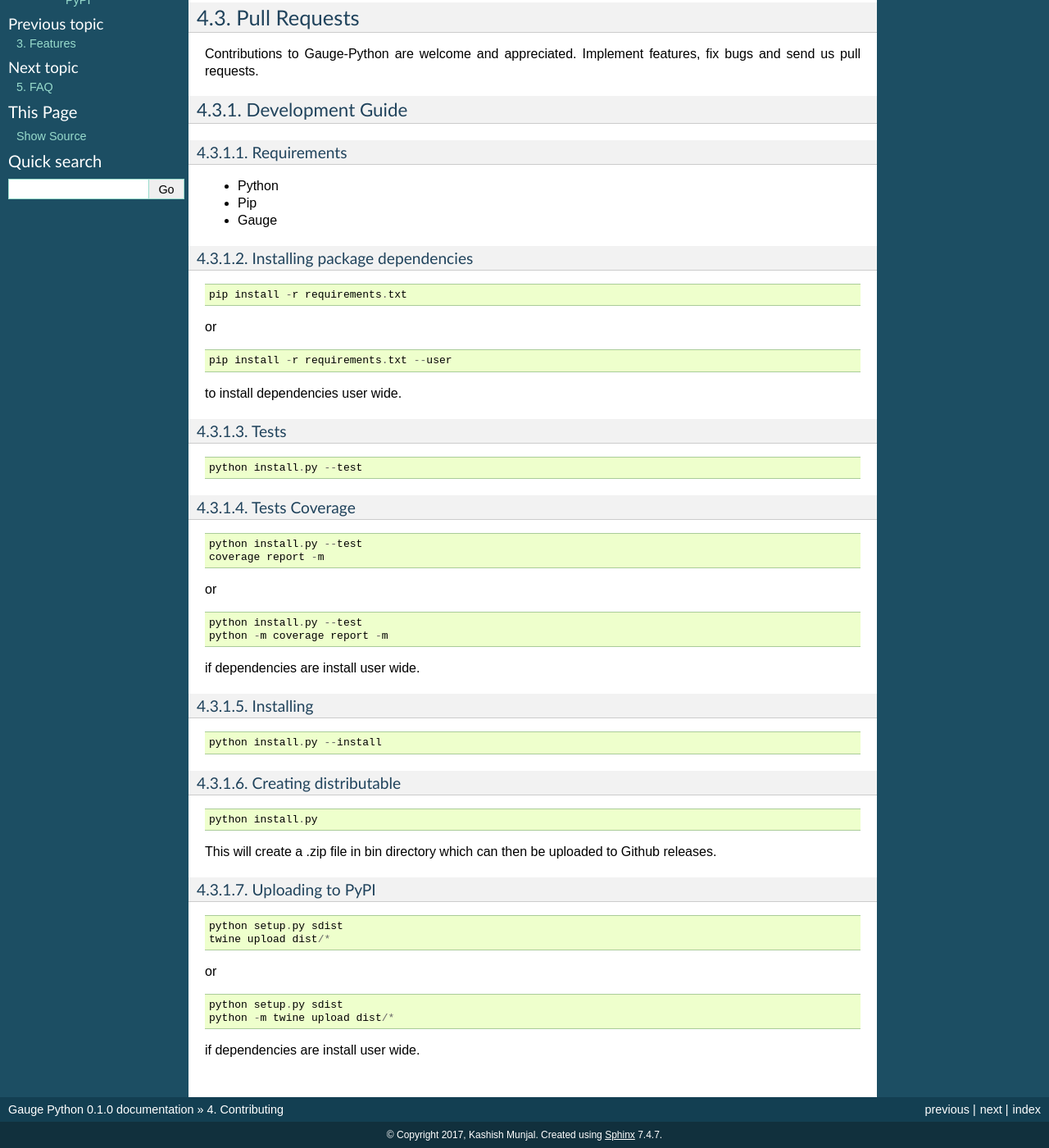
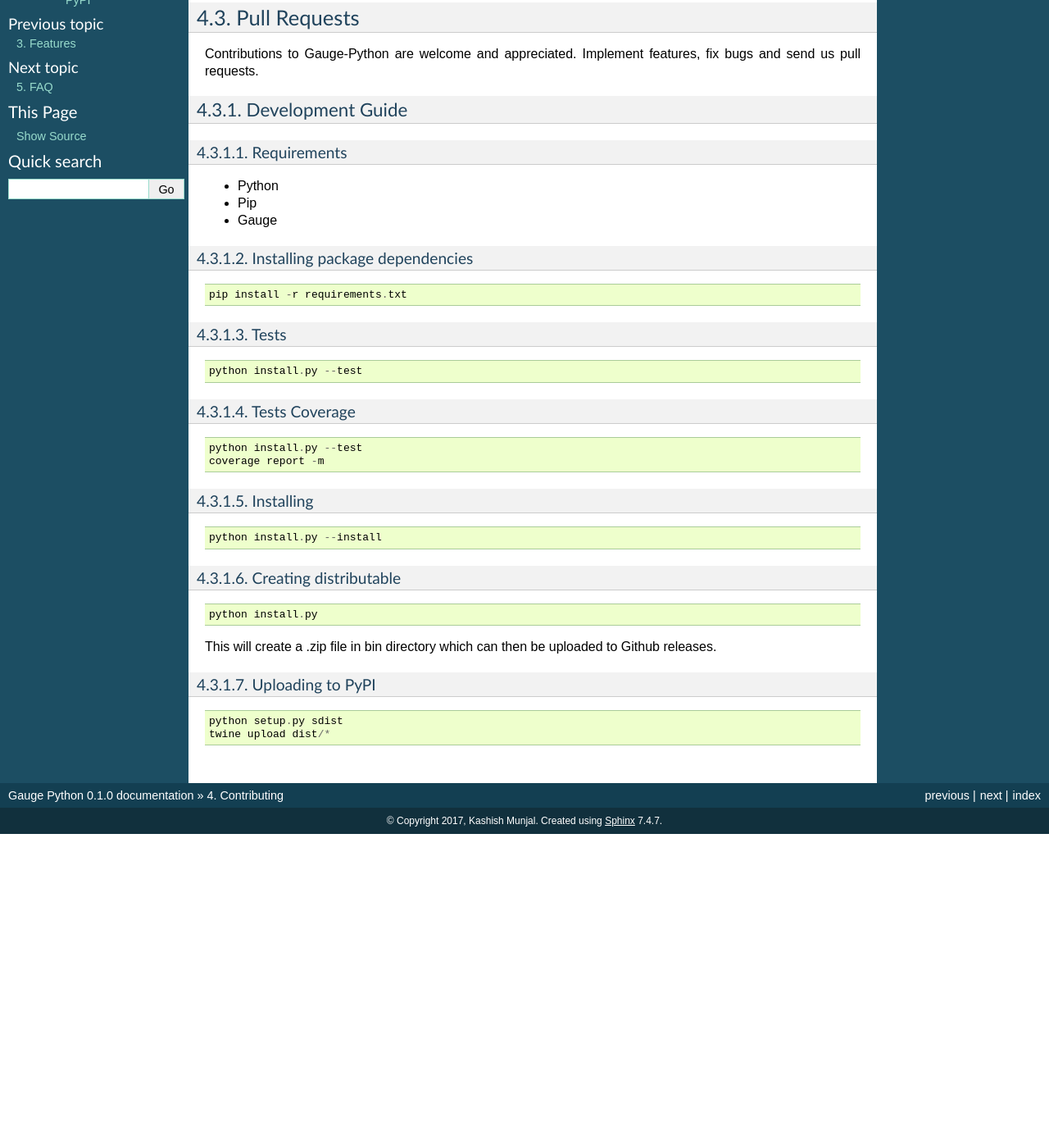
Before and after one commit to getgauge/gauge-python, a Sphinx documentation site: the page built from docs/source/contributing.rst, in a window 1280 px wide and 1400 px high, scrolled down 434 px. Shown: the whole window at 82% size. Built offline with Sphinx 7.4.7, drawn with Linux system fonts in a browser that asks for light colours; after the commit the page ends 1451 px from its top, so only the background shows below that.

Commit message:
Revert "using coverage as python module"
This reverts commit dfecf7be2dd8c3fd6ddda22b6e64c0c908756251.

```diff
--- a/docs/source/contributing.rst
+++ b/docs/source/contributing.rst
@@ -52,16 +52,6 @@
 
     pip install -r requirements.txt
 
-or
-
-::
-
-    pip install -r requirements.txt --user
-
-to install dependencies user wide.
-
-
-
 Tests
 """""
 
@@ -76,17 +66,6 @@
 
     python install.py --test
     coverage report -m
-
-or
-
-::
-
-    python install.py --test
-    python -m coverage report -m
-
-if dependencies are install user wide.
-
-
 
 Installing
 """"""""""
@@ -112,12 +91,3 @@
 
     python setup.py sdist
     twine upload dist/*
-
-or
-
-::
-
-    python setup.py sdist
-    python -m twine upload dist/*
-
-if dependencies are install user wide.
--- a/install.py
+++ b/install.py
@@ -72,7 +72,7 @@
 
 
 def main():
-    exit_code = call(['python', '-m', 'coverage', 'run', '--source', 'getgauge', '-m', 'unittest', 'discover'])
+    exit_code = call(['coverage', 'run', '--source', 'getgauge', '-m', 'unittest', 'discover'])
     if exit_code != 0:
         sys.exit(exit_code)
     if len(sys.argv) == 1:
```
